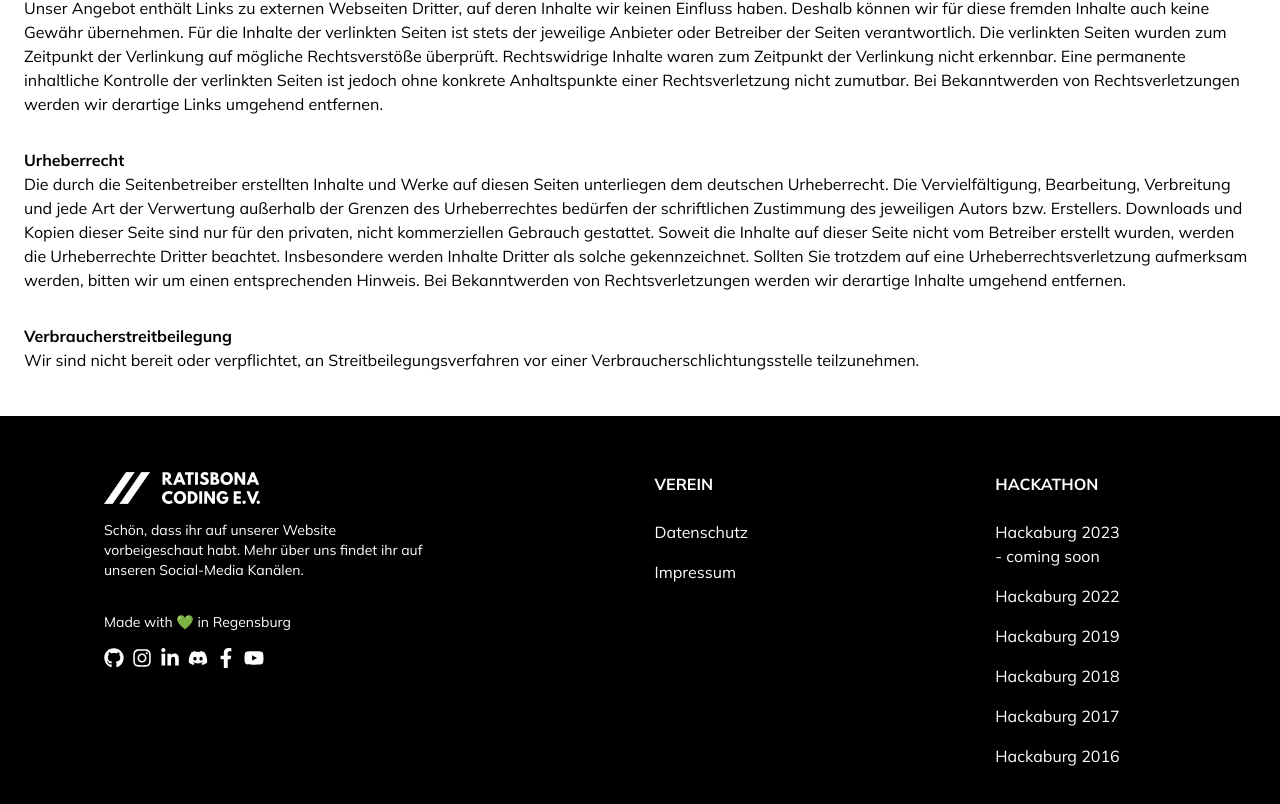
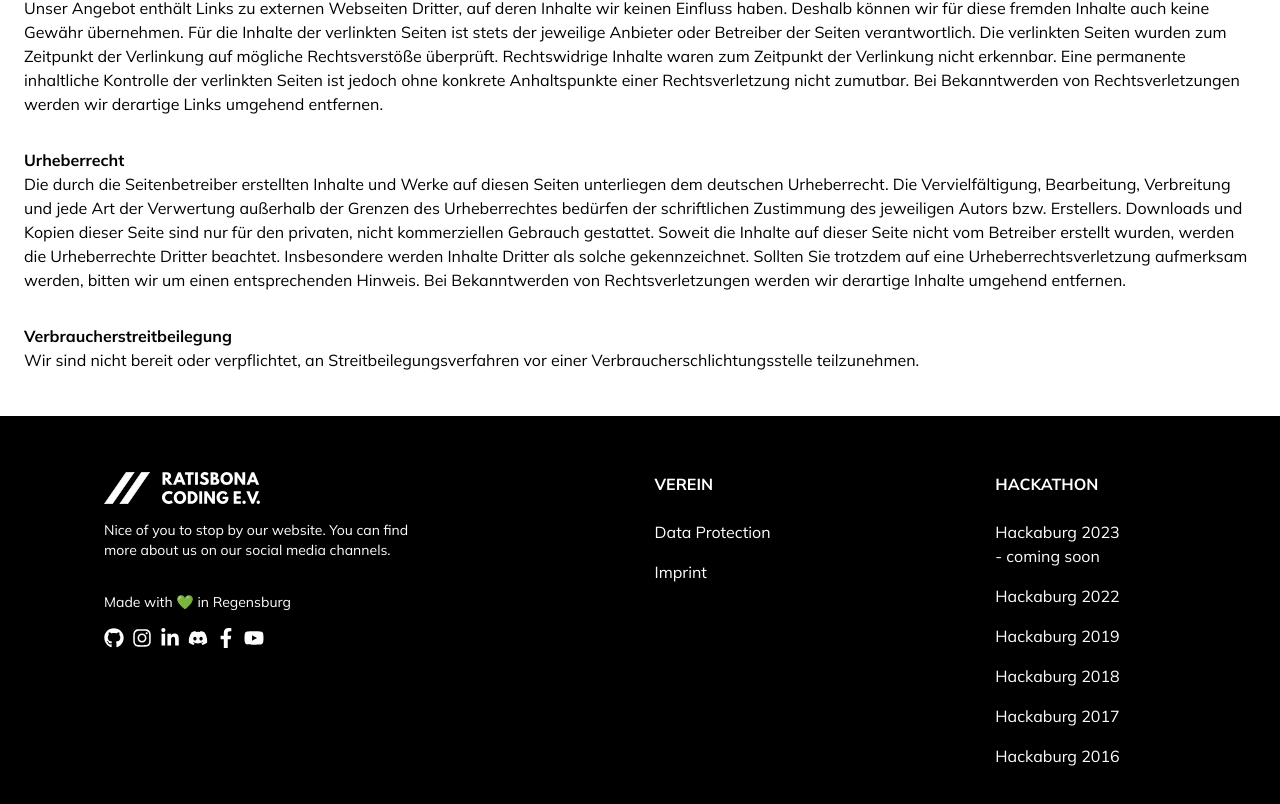
Before and after one commit to hackaburg/website, a SvelteKit app: page /imprint in a window 1280 px wide. Shown: the part 918-1722 px from the top of the page. Built offline with nearby package versions, Linux system fonts and the light colour scheme.

Commit message:
feat: fix routing, add placeholder for now

```diff
--- a/src/routes/components/Footer.svelte
+++ b/src/routes/components/Footer.svelte
@@ -10,8 +10,8 @@
 					<img src={logo} class="mr-3 h-8 invert" alt="ratisbona coding e.V. Logo" />
 				</a>
 				<p class="max-w-xs mt-4 text-sm text-white">
-					Schön, dass ihr auf unserer Website vorbeigeschaut habt. Mehr über uns findet ihr auf
-					unseren Social-Media Kanälen.
+					Nice of you to stop by our website. You can find more about us on our social media
+					channels.
 				</p>
 
 				<p class="w-1/2 text-sm mt-8 font-normal text-white">Made with 💚 in Regensburg</p>
@@ -88,10 +88,10 @@
 					<h2 class="mb-6 ml-12 text-md font-bold text-white uppercase dark:text-white">Verein</h2>
 					<ul class="ml-12 text-white dark:text-gray-400">
 						<li class="mb-4">
-							<a href="/datenschutz" class="hover:underline">Datenschutz</a>
+							<a href="/dataprotection" class="hover:underline">Data Protection</a>
 						</li>
 						<li class="mb-4">
-							<a href="/impressum" class="hover:underline">Impressum</a>
+							<a href="/imprint" class="hover:underline">Imprint</a>
 						</li>
 					</ul>
 				</div>
--- a/src/routes/dataprotection/Content.svelte
+++ b/src/routes/dataprotection/Content.svelte
@@ -2,9 +2,9 @@
 	import BaseComponent from '../components/BaseComponent.svelte';
 </script>
 
-<BaseComponent headline={'Datenschutz'} id={'datenschutz'}>
+<BaseComponent headline={'Datenschutz'} subHeadline={'No Cookies?!'} id={'datenschutz'}>
 	<section class="text-center h-60">
-		Nanu, so wenig Text? Nun, das liegt daran, dass wir keine personenbezogenen Daten sammeln. So
-		einfach.
+		Eeeh what, so little text? Well, that's because we don't collect any personal data. It's that
+		simple.
 	</section>
 </BaseComponent>
--- a/src/routes/imprint/Content.svelte
+++ b/src/routes/imprint/Content.svelte
@@ -2,7 +2,7 @@
 	import BaseComponent from '../components/BaseComponent.svelte';
 </script>
 
-<BaseComponent headline={'Impressum'} id={'impressum'}>
+<BaseComponent headline={'Imprint'} subHeadline={'How can you reach us?'} id={'imprint'}>
 	<section>
 		<h2 class="mb-2">Angaben gemäß § 5 TMG</h2>
 		<p class="mb-8">
```
